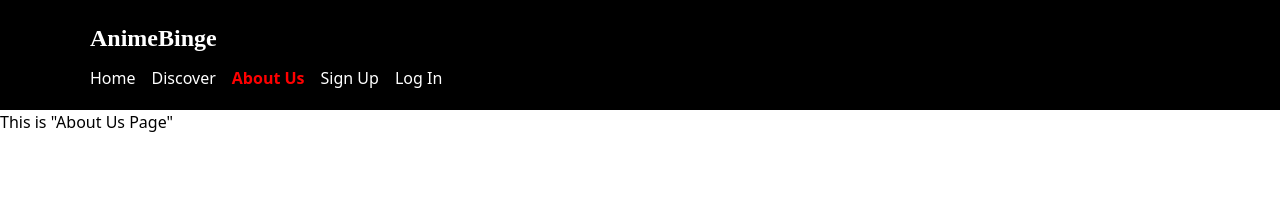
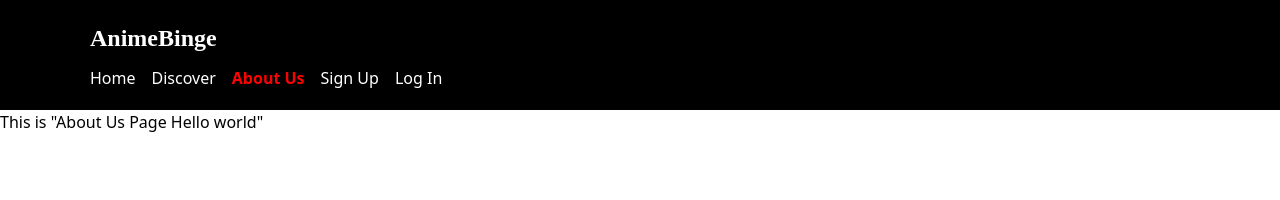
Before and after one commit to Battosai101/CACAL-assessment, a React (Create React App) app: page /aboutus in a window 1280 px wide. Shown: the top 200 px of the page. Built offline with nearby package versions, Linux system fonts and the light colour scheme.

Commit message:
About us changed test

```diff
--- a/src/components/AboutUs.js
+++ b/src/components/AboutUs.js
@@ -2,7 +2,7 @@ export default function AboutUs(){
     return(
         <div className="aboutus">
             <div className="aboutus--content">
-                This is "About Us Page"
+                This is "About Us Page Hello world"
             </div>
         </div>
     )
```
